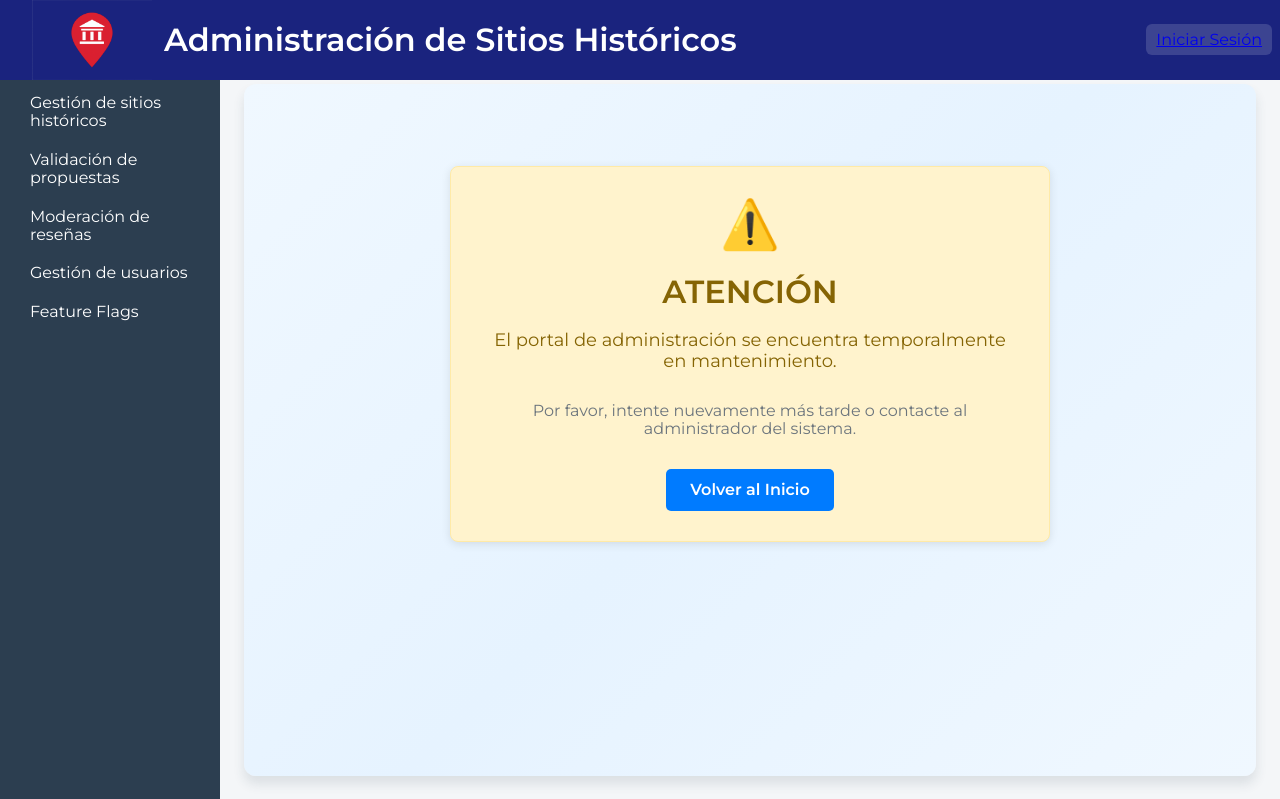
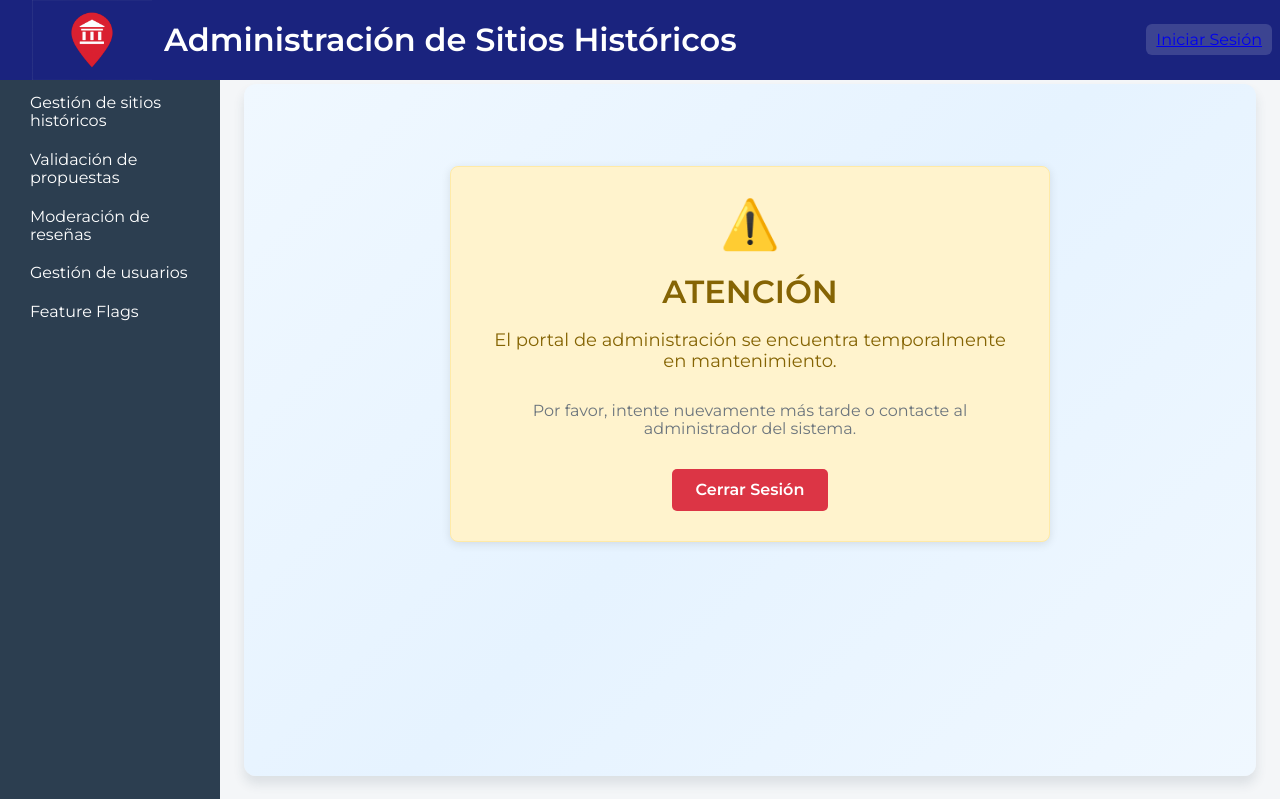
Before and after one commit to TomasCurcio04/Sitios-Historicos, a Python web app: template admin/src/web/templates/mantenimiento_admin.html in a window 1280 px wide. Shown: the top 799 px of the page. Run offline with Jinja, Linux system fonts and the light colour scheme; the template is opened without the code that fills it, so the values that code supplies are empty.

Commit message:
Refactoring de mvc

```diff
--- a/admin/src/core/seeds.py
+++ b/admin/src/core/seeds.py
@@ -2,8 +2,8 @@
 # pylint: disable=unused-variable
 """Script de semillas para la base de datos."""
 
-from src.core import board
-from src.core import auth
+from src.core.services import board
+from src.core.services import auth
 
 # from src.core.services.auth import feature_flag
 
--- a/admin/src/web/__init__.py
+++ b/admin/src/web/__init__.py
@@ -28,7 +28,7 @@ from src.web.config import config
 from src.core import database
 from src.core import seeds
 from src.web.handlers.utils import admin_maintenance_required
-from src.core import auth
+from src.core.services import auth
 from src.web.handlers.auth import login_required
 from src.web.handlers.utils import permissions_required
 
--- a/admin/src/web/controllers/feature_flags.py
+++ b/admin/src/web/controllers/feature_flags.py
@@ -3,7 +3,7 @@
 
 from flask import request, render_template, redirect, url_for, flash, Blueprint, session
 from src.web.utils import admin_maintenance_required
-from src.core import auth
+from src.core.services import auth
 
 feature_flags_bp = Blueprint("feature_flags", __name__, url_prefix="/featureflags")
 
--- a/admin/src/web/controllers/mantenimiento_admin.py
+++ b/admin/src/web/controllers/mantenimiento_admin.py
@@ -11,7 +11,10 @@ mantenimiento_admin_bp = Blueprint(
 @mantenimiento_admin_bp.route("/", methods=["GET"])
 def mantenimiento_admin():
     """Vista de mantenimiento administrativo."""
-    from src.core import auth
+    from src.core.services import auth
+    from flask import abort
     flag = auth.get_feature_flag("admin_maintenance_mode")
+    if not flag or not flag.enabled:
+        abort(404)
     message = flag.maintenance_message if flag else None
     return render_template("mantenimiento_admin.html", message=message)
--- a/admin/src/web/handlers/utils.py
+++ b/admin/src/web/handlers/utils.py
@@ -2,7 +2,7 @@
 """Utilidades de autenticación y autorización."""
 
 from flask import flash, session as current_user, abort, redirect, url_for
-from src.core import auth
+from src.core.services import auth
 
 # Obtener permisos del usuario
 from src.core.services.auth.permission_serv import get_permissions
--- a/admin/src/web/templates/mantenimiento_admin.html
+++ b/admin/src/web/templates/mantenimiento_admin.html
@@ -18,7 +18,7 @@
 
         <p style="color: #6c757d; margin-bottom: 30px;">Por favor, intente nuevamente más tarde o contacte al administrador del sistema.</p>
 
-        <a href="{{ url_for('web.home') }}" style="background-color: #007bff; color: white; padding: 12px 24px; text-decoration: none; border-radius: 5px; font-weight: 600; display: inline-block; transition: background-color 0.3s;">Volver al Inicio</a>
+        <a href="{{ url_for('auth.logout') }}" style="background-color: #dc3545; color: white; padding: 12px 24px; text-decoration: none; border-radius: 5px; font-weight: 600; display: inline-block; transition: background-color 0.3s;">Cerrar Sesión</a>
     </div>
 </div>
 {% endblock %}
--- a/admin/src/web/utils.py
+++ b/admin/src/web/utils.py
@@ -2,7 +2,7 @@
 """Utilidades para la aplicación web."""
 
 from flask import flash, session as current_user, abort, redirect, url_for
-from src.core import auth
+from src.core.services import auth
 
 
 # Middleware para modo mantenimiento de administración
```
